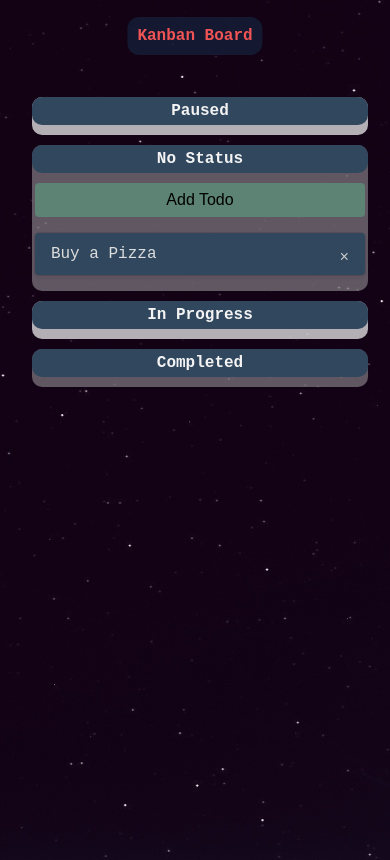
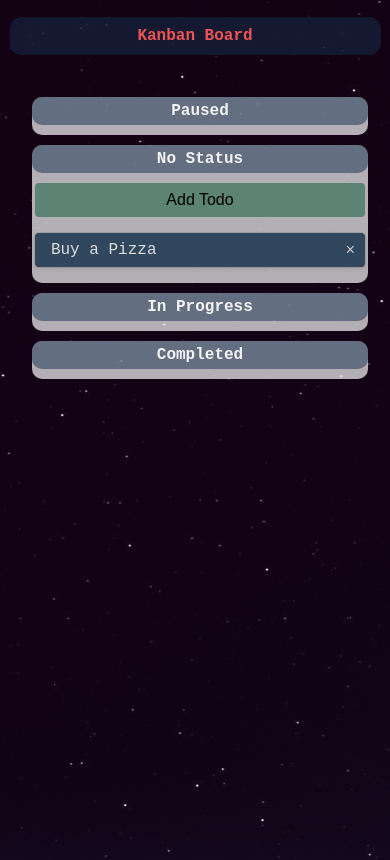
Before and after one commit to mdsiaofficial/Kanban_Board, a plain HTML site: page index.html in a window 390 px wide. Drawn offline with Linux system fonts and the light colour scheme.

Commit message:
redesign

```diff
--- a/style.css
+++ b/style.css
@@ -74,7 +74,7 @@ body {
 
 .status:nth-child(even) {
     /* background-color: #cecece6b; */
-    background-color: var(--bg-3);
+    background-color: var(--bg-4);
 }
 
 .status h1 {
@@ -82,7 +82,7 @@ body {
     top: 0;
     left: 0;
     /* background-color: #343434; */
-    background-color: var(--bg-color-alt);
+    background-color: var(--bg-color-alt-2);
     color: #f3f3f3;
     margin: 0;
     width: 100%;
@@ -243,11 +243,14 @@ body {
 
     .appTitle {
         max-height: 10%;
+        width: 95%;
         overflow: auto;
     }
 
     .todo-container {
         flex-direction: column;
+
+
     }
 
     .status {
@@ -255,7 +258,9 @@ body {
     }
 
     .todo .close {
-        position: static;
+        position: absolute;
+        right: 10px;
+        top: 0.5px;
         margin-top: 0.5rem;
     }
 
```
